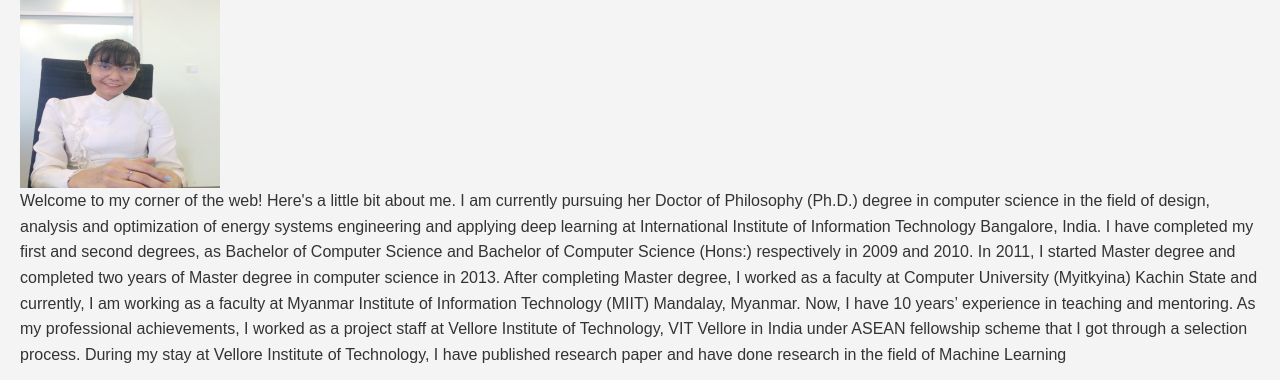
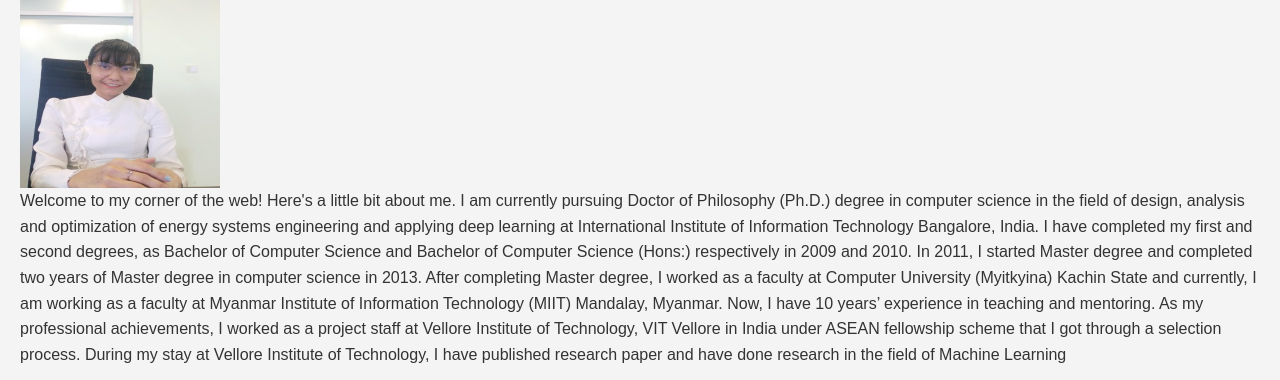
Before and after one commit to MeMeKhaingPhd/Research, a website: page views/about.html in a window 1280 px wide. Shown: the part 182-562 px from the top of the page. Drawn offline with nearby package versions, Linux system fonts and the light colour scheme.

Commit message:
resume done

```diff
--- a/views/about.html
+++ b/views/about.html
@@ -31,7 +31,7 @@
     <p>
         Welcome to my corner of the web! Here's a little bit about me.
         <!-- You can add a paragraph or two introducing yourself here -->
-        I am currently pursuing her Doctor of Philosophy (Ph.D.) degree in computer science in the field of design, analysis and optimization of energy systems engineering and applying deep learning at International Institute of Information Technology Bangalore, India. I have completed my first and second degrees, as Bachelor of Computer Science and Bachelor of Computer Science (Hons:) respectively in 2009 and 2010. In 2011, I started Master degree and completed two years of Master degree in computer science in 2013. After completing Master degree, I worked as a faculty at Computer University (Myitkyina) Kachin State and currently, I am working as a faculty at Myanmar Institute of Information Technology (MIIT) Mandalay, Myanmar. Now, I have 10 years’ experience in teaching and mentoring. As my professional achievements, I worked as a project staff at Vellore Institute of Technology, VIT Vellore in India under ASEAN fellowship scheme that I got through a selection process. During my stay at Vellore Institute of Technology, I have published research paper and have done research in the field of Machine Learning
+        I am currently pursuing Doctor of Philosophy (Ph.D.) degree in computer science in the field of design, analysis and optimization of energy systems engineering and applying deep learning at International Institute of Information Technology Bangalore, India. I have completed my first and second degrees, as Bachelor of Computer Science and Bachelor of Computer Science (Hons:) respectively in 2009 and 2010. In 2011, I started Master degree and completed two years of Master degree in computer science in 2013. After completing Master degree, I worked as a faculty at Computer University (Myitkyina) Kachin State and currently, I am working as a faculty at Myanmar Institute of Information Technology (MIIT) Mandalay, Myanmar. Now, I have 10 years’ experience in teaching and mentoring. As my professional achievements, I worked as a project staff at Vellore Institute of Technology, VIT Vellore in India under ASEAN fellowship scheme that I got through a selection process. During my stay at Vellore Institute of Technology, I have published research paper and have done research in the field of Machine Learning
     </p>
 
     <h2>Education</h2>
```
